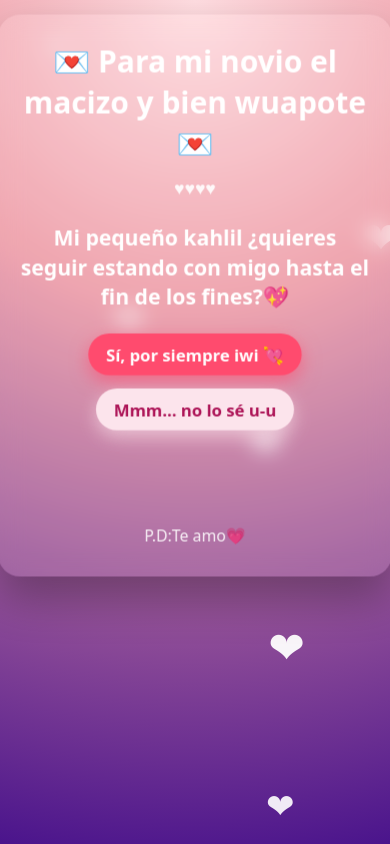
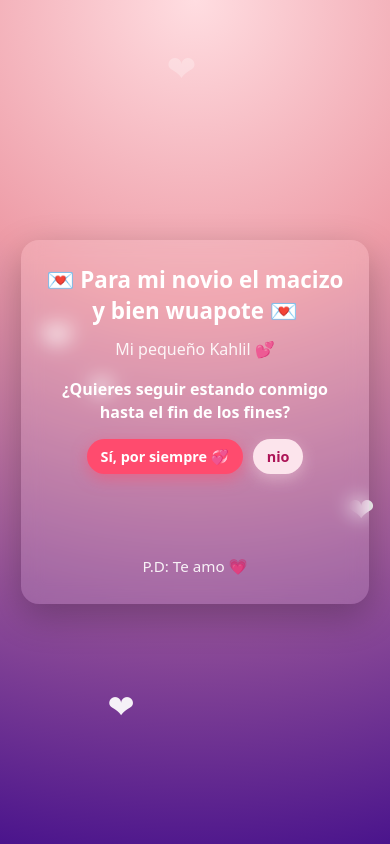
Before and after one commit to lizy-asd/carta, a plain HTML site: page index.html in a window 390 px wide. Drawn offline with Linux system fonts and the light colour scheme.

Commit message:
Update index.html

```diff
--- a/index.html
+++ b/index.html
@@ -13,7 +13,7 @@
     }
 
     body {
-      min-height: 100vh;
+      height: 100vh;
       display: flex;
       align-items: center;
       justify-content: center;
@@ -25,40 +25,42 @@
 
     .card {
       position: relative;
-      width: 100%;
-      max-width: 480px;
-      background: rgba(255, 255, 255, 0.1);
-      border-radius: 24px;
-      padding: 24px 20px 28px;
+      width: 90%;
+      max-width: 460px;
+      background: rgba(255, 255, 255, 0.12);
+      border-radius: 22px;
+      padding: 24px 18px 28px;
       backdrop-filter: blur(10px);
-      box-shadow: 0 20px 40px rgba(0, 0, 0, 0.3);
+      box-shadow: 0 12px 36px rgba(0, 0, 0, 0.25);
       text-align: center;
       z-index: 1;
     }
 
     .card h1 {
-      font-size: 1.8rem;
+      font-size: 1.6rem;
       margin-bottom: 12px;
+      line-height: 1.4;
     }
 
     .card p.sub {
-      font-size: 1.05rem;
+      font-size: 1rem;
       opacity: 0.9;
-      margin-bottom: 20px;
+      margin-bottom: 18px;
     }
 
     .question {
-      margin: 16px 0 20px;
-      font-size: 1.3rem;
+      margin: 10px 0 16px;
+      font-size: 1.15rem;
       font-weight: 600;
+      line-height: 1.4;
     }
 
     .buttons {
       display: flex;
-      gap: 12px;
+      gap: 10px;
       justify-content: center;
-      margin-bottom: 16px;
       flex-wrap: wrap;
+      margin-bottom: 14px;
     }
 
     .btn {
@@ -67,38 +69,37 @@
       border-radius: 999px;
       cursor: pointer;
       font-weight: 600;
-      font-size: 1rem;
-      transition: transform 0.15s ease, box-shadow 0.15s ease, background 0.15s ease;
+      font-size: 0.95rem;
+      transition: transform 0.15s ease, box-shadow 0.15s ease;
     }
 
     .btn-yes {
       background: #ff4b6e;
       color: #fff;
-      box-shadow: 0 6px 16px rgba(255, 75, 110, 0.6);
+      box-shadow: 0 5px 15px rgba(255, 75, 110, 0.5);
     }
 
     .btn-no {
       background: #fce4ec;
       color: #ad1457;
-      box-shadow: 0 6px 16px rgba(252, 228, 236, 0.6);
+      box-shadow: 0 5px 15px rgba(252, 228, 236, 0.4);
     }
 
     .btn:hover {
-      transform: translateY(-2px) scale(1.03);
-      box-shadow: 0 8px 20px rgba(0, 0, 0, 0.25);
+      transform: scale(1.05);
     }
 
     .answer {
-      min-height: 52px;
+      min-height: 50px;
       font-size: 1rem;
-      margin-top: 8px;
+      margin-top: 10px;
     }
 
     .answer span {
       display: inline-block;
       padding: 8px 14px;
-      border-radius: 16px;
-      background: rgba(0, 0, 0, 0.18);
+      border-radius: 14px;
+      background: rgba(0, 0, 0, 0.15);
     }
 
     .extra-message {
@@ -110,64 +111,48 @@
     .heart {
       position: fixed;
       bottom: -40px;
-      font-size: 28px; /* un poco más grandes por defecto */
-      animation-name: floatUp;
-      animation-timing-function: linear;
-      animation-iteration-count: 1;
+      font-size: 28px;
+      animation: floatUp linear forwards;
       pointer-events: none;
       opacity: 0.9;
       z-index: 0;
     }
 
     @keyframes floatUp {
-      0% {
-        transform: translateY(0) scale(0.9);
-        opacity: 0.9;
-      }
-      50% {
-        opacity: 1;
-      }
-      100% {
-        transform: translateY(-110vh) scale(1.5);
-        opacity: 0;
-      }
+      0% { transform: translateY(0) scale(0.8); opacity: 0.9; }
+      50% { opacity: 1; }
+      100% { transform: translateY(-110vh) scale(1.4); opacity: 0; }
     }
 
-    /* Ajustes para pantallas pequeñas (celular) */
+    /* 💖 Ajustes para pantallas de celular */
     @media (max-width: 600px) {
       body {
-        align-items: flex-start;      /* sube la carta hacia arriba */
-        padding-top: 40px;            /* espacio pequeño arriba */
+        align-items: center; /* vuelve al centro */
+        justify-content: center;
+        padding: 12px;
       }
 
       .card {
-        transform: scale(1.1);        /* carta un poco más grande */
-        border-radius: 20px;
+        transform: scale(1);
+        width: 95%;
+        border-radius: 18px;
       }
 
       .card h1 {
-        font-size: 1.7rem;
+        font-size: 1.4rem;
       }
 
-      .card p.sub {
+      .question {
         font-size: 1rem;
       }
 
-      .question {
-        font-size: 1.2rem;
-      }
-
       .btn {
-        font-size: 0.95rem;
-        padding: 9px 16px;
-      }
-
-      .extra-message {
         font-size: 0.9rem;
+        padding: 8px 14px;
       }
 
       .heart {
-        font-size: 32px;              /* corazones más grandes en cel */
+        font-size: 30px;
       }
     }
   </style>
@@ -175,24 +160,17 @@
 <body>
   <div class="card">
     <h1>💌 Para mi novio el macizo y bien wuapote 💌</h1>
-    <p class="sub">
-      ♥♥♥♥
-    </p>
-
-    <p class="question">
-      Mi pequeño kahlil ¿quieres seguir estando con migo hasta el fin de los fines?💖
-    </p>
+    <p class="sub">Mi pequeño Kahlil 💕</p>
+    <p class="question">¿Quieres seguir estando conmigo hasta el fin de los fines? </p>
 
     <div class="buttons">
-      <button class="btn btn-yes" id="btnYes">Sí, por siempre iwi 💘</button>
-      <button class="btn btn-no" id="btnNo">Mmm... no lo sé u-u </button>
+      <button class="btn btn-yes" id="btnYes">Sí, por siempre 💞</button>
+      <button class="btn btn-no" id="btnNo">nio</button>
     </div>
 
     <div class="answer" id="answerText"></div>
 
-    <p class="extra-message">
-      P.D:Te amo💗
-    </p>
+    <p class="extra-message">P.D: Te amo 💗</p>
   </div>
 
   <script>
@@ -202,13 +180,13 @@
 
     btnYes.addEventListener("click", () => {
       answerText.innerHTML =
-        '<span> 💖 yeyy iwi, prometo hacerte feliz cada día.</span>';
-      burstHearts(22); // un poquito más de corazones
+        '<span> yeyy,prometo hacelo feliz cada dia💞</span>';
+      burstHearts(18);
     });
 
     btnNo.addEventListener("click", () => {
       answerText.innerHTML =
-        '<span> 💔 como se atrevio a poner que no  T.T💔💔💔 </span>';
+        '<span>💔 cómo se atrevió a poner que no T.T </span>';
       burstHearts(10);
     });
 
@@ -216,35 +194,19 @@
       const heart = document.createElement("span");
       heart.classList.add("heart");
       heart.textContent = "❤";
-
-      // posición horizontal
       heart.style.left = Math.random() * 100 + "vw";
-
-      // DURACIÓN MÁS RÁPIDA: entre 3 y 5 segundos
       const duration = 3 + Math.random() * 2;
       heart.style.animationDuration = duration + "s";
-
-      // TAMAÑO MÁS GRANDE
-      const size = 26 + Math.random() * 18;
-      heart.style.fontSize = size + "px";
-
+      heart.style.fontSize = 26 + Math.random() * 12 + "px";
       document.body.appendChild(heart);
-
-      setTimeout(() => {
-        heart.remove();
-      }, duration * 1000);
+      setTimeout(() => heart.remove(), duration * 1000);
     }
 
-    // corazones de fondo un poco más seguidos
-    setInterval(() => {
-      createHeart();
-    }, 600); // antes 800ms
+    setInterval(createHeart, 650);
 
     function burstHearts(amount) {
       for (let i = 0; i < amount; i++) {
-        setTimeout(() => {
-          createHeart();
-        }, i * 70);
+        setTimeout(createHeart, i * 70);
       }
     }
   </script>
```
